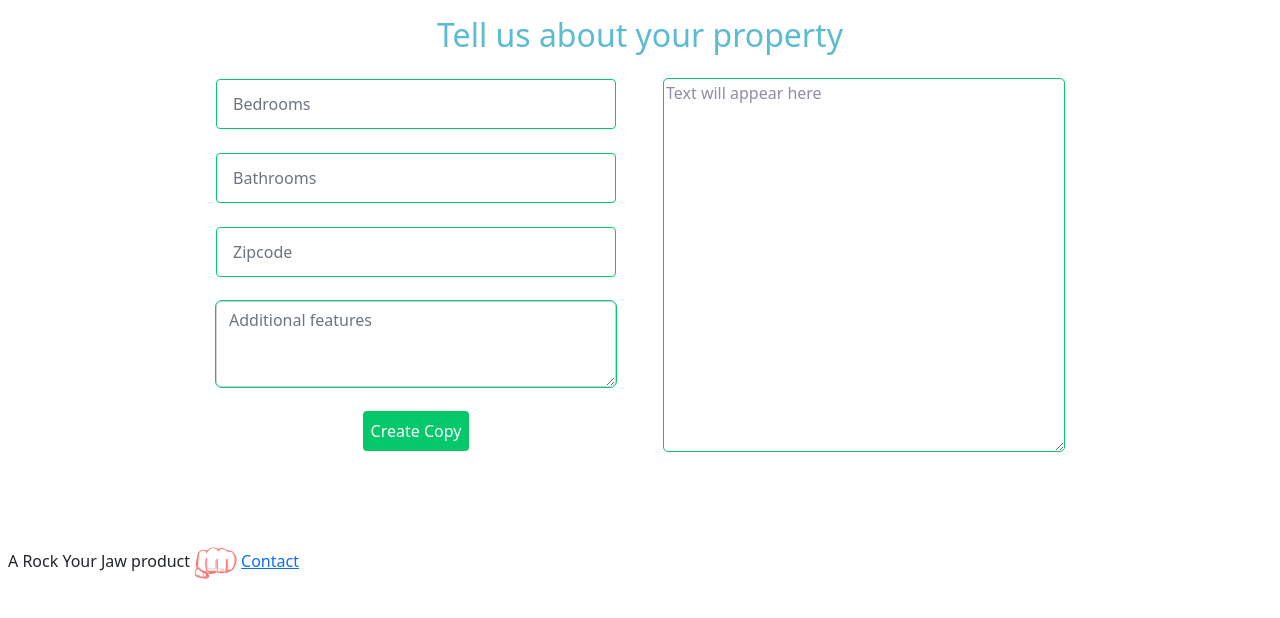
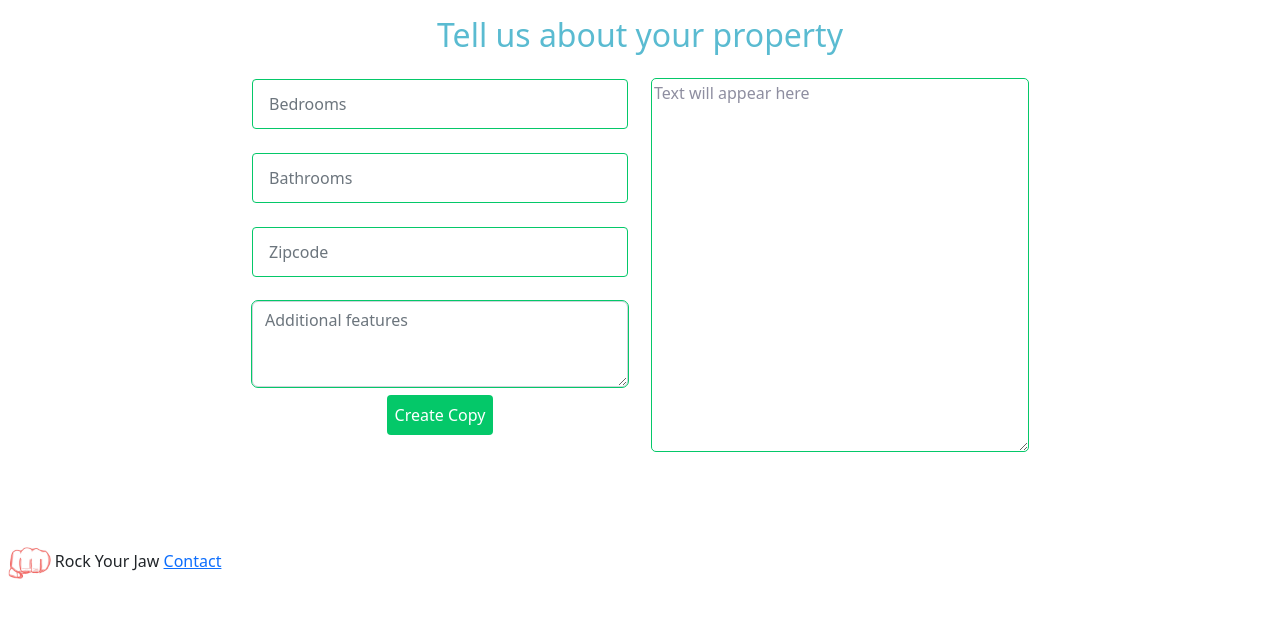
Before and after one commit to jgrossberg/python-franklin, a Flask app: page / in a window 1280 px wide. Shown: the part 121-739 px from the top of the page. Run offline with Flask 2, Linux system fonts and the light colour scheme; some web fonts are replaced.

Commit message:
better the css responsibeness

```diff
--- a/templates/base.html
+++ b/templates/base.html
@@ -24,8 +24,8 @@
   </div>
 
   <div class="footer pt-5 ps-2">
-    <span>A Rock Your Jaw product</span>
     <img src="{{ url_for('static', filename='ryj-logo.jpg') }}">
+    <span>Rock Your Jaw</span>
     <a href="/contact">Contact</a>
   </div>
 
--- a/templates/index.html
+++ b/templates/index.html
@@ -1,18 +1,18 @@
 {% extends "base.html" %}
 
 {% block body %}
-  <div class="container">
+  <div class="container" style="max-width: 800px">
 
     <h2 class="mb-4 mt-3 text-center" id="prompt-art">Tell us about your property</h2>
 
-    <div class="d-lg-flex justify-content-center gap-5 mb-5" id="franklin-container">
-      <div class="form" style="width: 400px">
+    <div class="d-lg-flex justify-content-center gap-4 mb-5" id="franklin-container">
+      <div class="form w-100 mb-3">
         <form action="/" method="post">
           <input type="number" class="form-control" name="bedroom-count" placeholder="Bedrooms" />
           <input type="number" class="form-control" name="bathroom-count" placeholder="Bathrooms" />
           <input type="text" class="form-control" name="zipcode" placeholder="Zipcode" />
 
-          <div class="form-group mb-4">
+          <div class="form-group mb-2">
             <textarea class="form-control" id="highlights"  name="highlights" rows="3" placeholder = "Additional features"></textarea>
           </div>
 
@@ -22,11 +22,11 @@
       </div>
 
 
-      <div class="result" style="width: 400px">
+      <div class="result w-100">
         {% if result %}
-        <textarea class="result-box h-100 w-100">{{ result | trim }}</textarea>
+        <textarea class="result-box h-100 w-100" style="min-height: 350px">{{ result | trim }}</textarea>
         {% else %}
-        <textarea class="result-box h-100 w-100" placeholder= "Text will appear here"></textarea>
+        <textarea class="result-box h-100 w-100" style="min-height: 350px" placeholder= "Text will appear here"></textarea>
         {% endif %}
       </div>
     </div>
```
